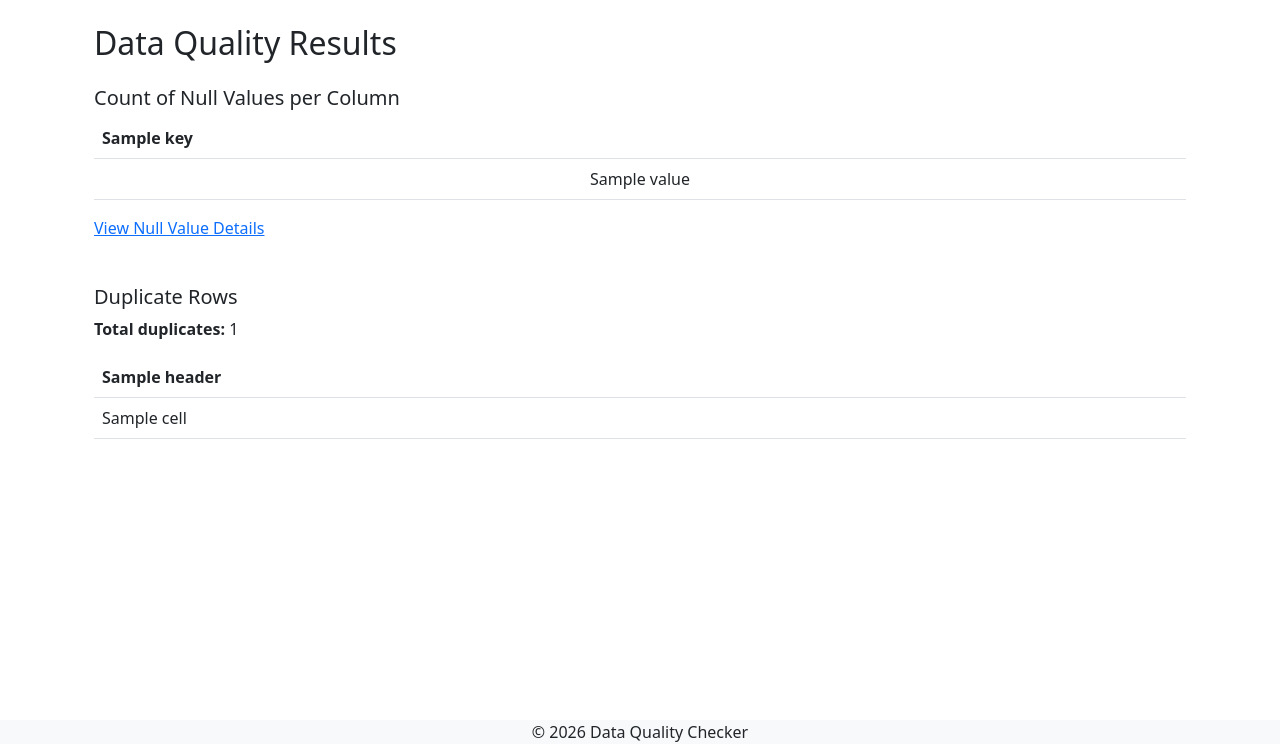
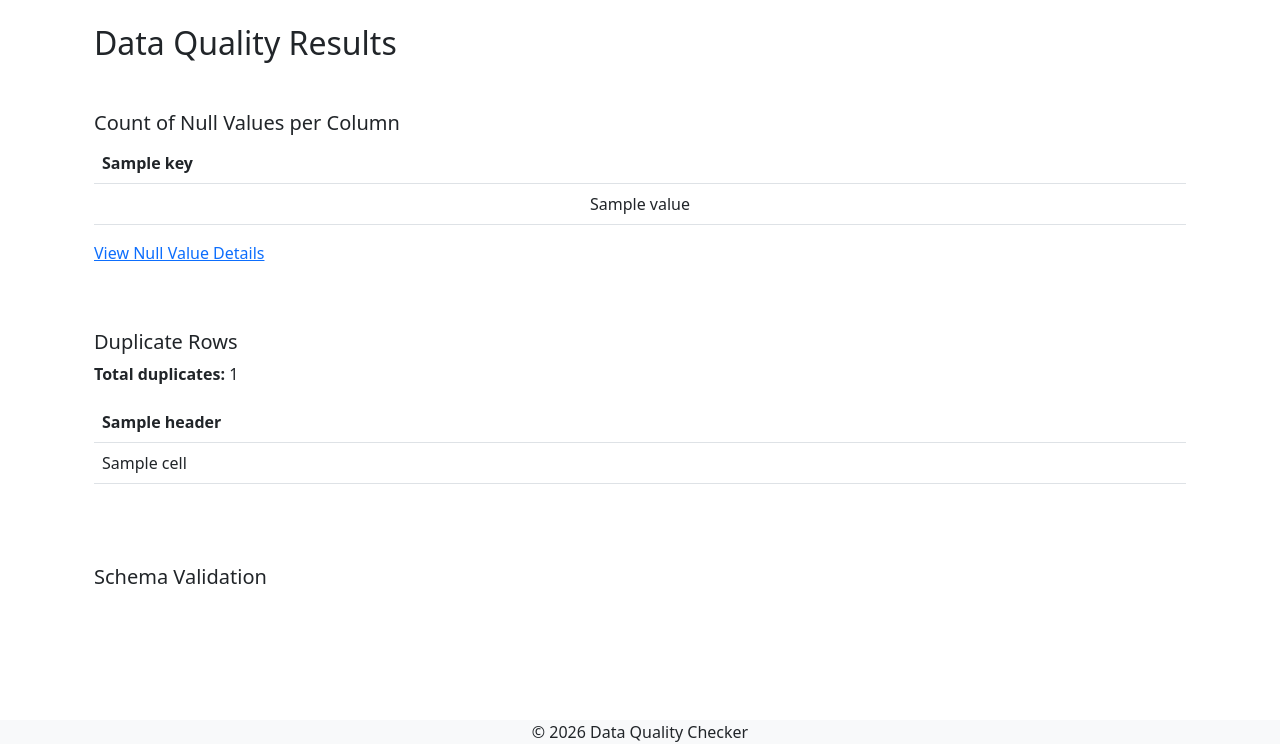
Before and after one commit to samksenija/Data-Quality-Checker, a Django app: template data_quality_checker/quality_checks/templates/results.html in a window 1280 px wide. Shown: the part 56-800 px from the top of the page. Run offline with Django 4.2, Linux system fonts and the light colour scheme; the template is opened without the code that fills it: most values are stand-ins (such as "Sample title", 1, 10 or a date in 2020).

Commit message:
styling; schema validation

```diff
--- a/data_quality_checker/quality_checks/static/quality_checks/css/style.css
+++ b/data_quality_checker/quality_checks/static/quality_checks/css/style.css
@@ -1,5 +1,13 @@
 .push-div-down {
     padding-top: 45px;
+}
+
+.push-div-down-25 {
+    padding-top: 25px;
+}
+
+.push-div-down-65 {
+    padding-top: 65px;
 }
 
 .create-space-25 {
--- a/data_quality_checker/quality_checks/templates/results.html
+++ b/data_quality_checker/quality_checks/templates/results.html
@@ -7,7 +7,7 @@
 
 <div class="container">
     <h2 class="mb-4">Data Quality Results</h2>
-    <div class="fixed-content">
+    <div class="fixed-content push-div-down-25">
         <h5>Count of Null Values per Column</h5>
         <table class="table">
             <thead>
@@ -30,7 +30,7 @@
         View Null Value Details
     </a>
 
-    <div class="push-div-down fixed-content">
+    <div class="push-div-down-65 fixed-content">
         <h5>Duplicate Rows</h5>
         <p><strong>Total duplicates:</strong> {{ duplicate_rows.duplicate_count }}</p>
         <table class="table">
@@ -54,6 +54,10 @@
             </tbody>
         </table>
     </div>
+
+    <div class="push-div-down-65 fixed-content">
+        <h5>Schema Validation</h5>
+    </div>
 </div>
 
 {% endblock %}
```
